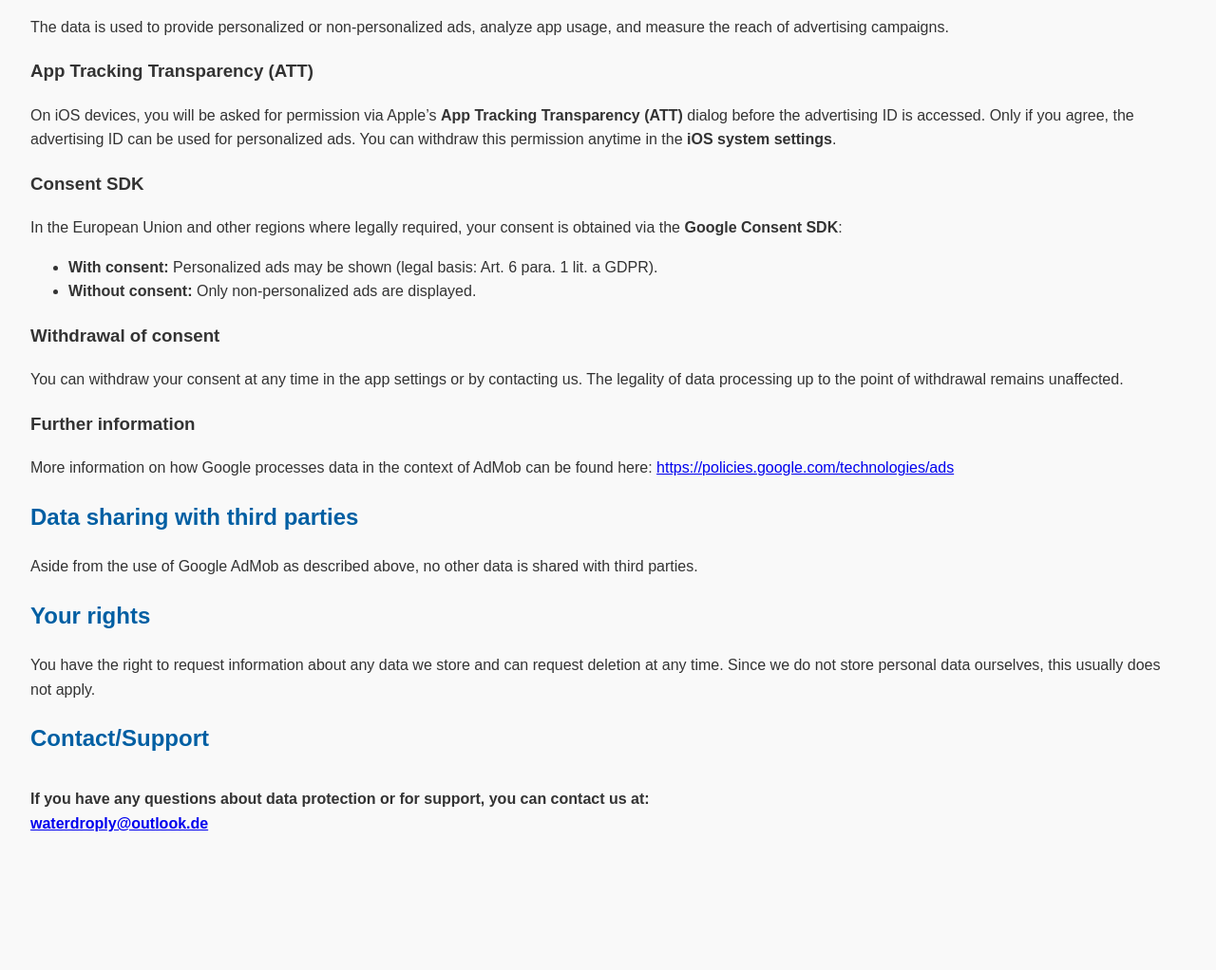
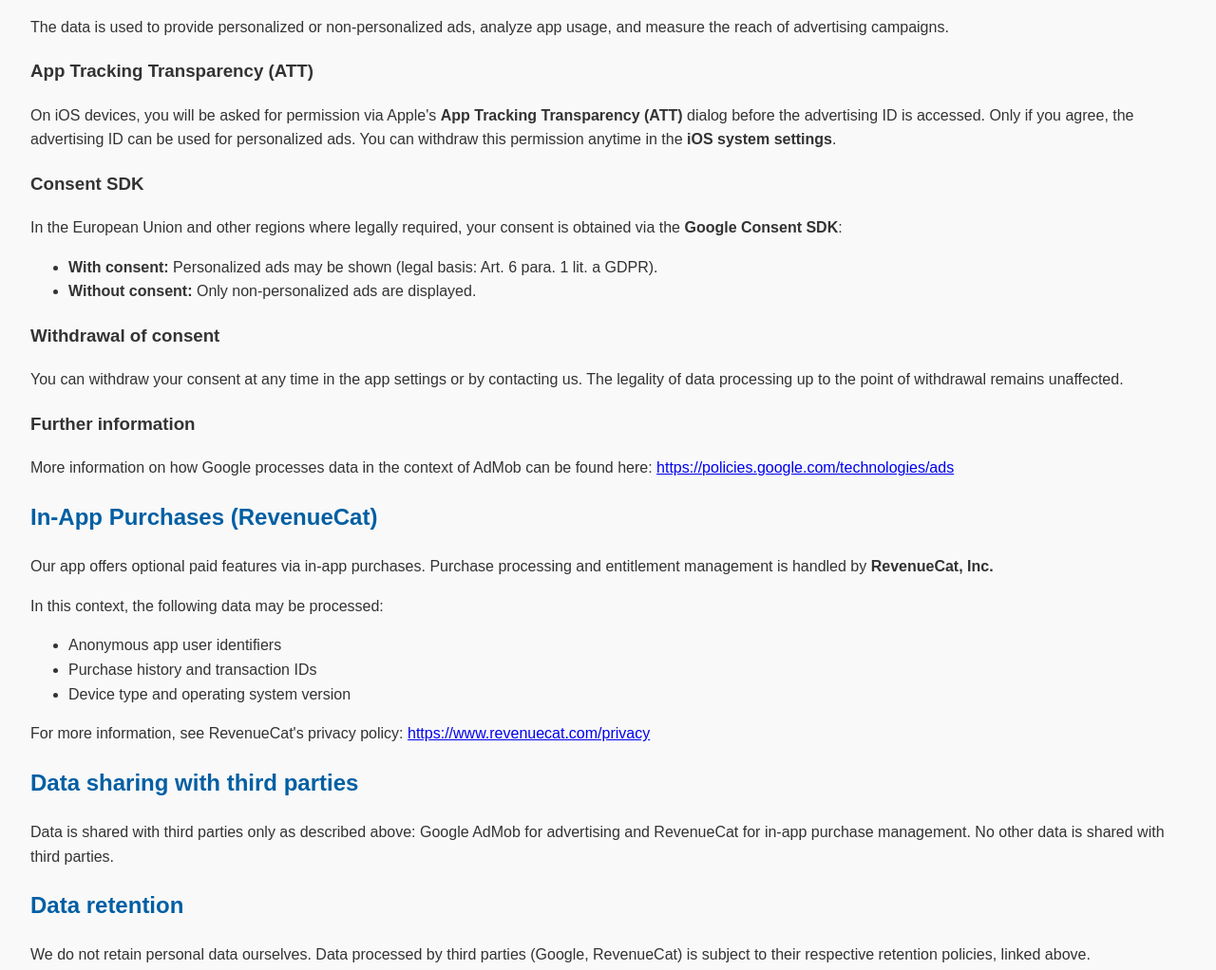
Before and after one commit to HannesHuwe/app-ads-hosting, a plain HTML site: page PrivacyPolicy.html in a window 1280 px wide. Shown: the part 591-1613 px from the top of the page at 95% size. Before the commit the page ends 1504 px from the top, so only its background shows below. Drawn offline with Linux system fonts and the light colour scheme.

Commit message:
Revise Privacy Policy with new data handling details
Updated privacy policy to include details on in-app purchases and data retention.

```diff
--- a/PrivacyPolicy.html
+++ b/PrivacyPolicy.html
@@ -33,7 +33,7 @@
   <p>We take the protection of your personal data very seriously. This privacy policy informs you about what data our app collects, how we use it, and what rights you have.</p>
 
   <h2>What data is collected?</h2>
-  <p>Our app measures water consumption by tapping on the screen. No personal data such as name, address, or location is automatically collected.</p>
+  <p>Our app helps you measure drip rates by counting drops via screen taps. No personal data such as name, address, or location is automatically collected.</p>
   <p>We do not store any user data or personal information locally or on our servers.</p>
 
   <h2>Advertising and Tracking (Google AdMob)</h2>
@@ -51,7 +51,7 @@
   <p>The data is used to provide personalized or non-personalized ads, analyze app usage, and measure the reach of advertising campaigns.</p>
 
   <h3>App Tracking Transparency (ATT)</h3>
-  <p>On iOS devices, you will be asked for permission via Apple’s <strong>App Tracking Transparency (ATT)</strong> dialog before the advertising ID is accessed. Only if you agree, the advertising ID can be used for personalized ads. You can withdraw this permission anytime in the <strong>iOS system settings</strong>.</p>
+  <p>On iOS devices, you will be asked for permission via Apple's <strong>App Tracking Transparency (ATT)</strong> dialog before the advertising ID is accessed. Only if you agree, the advertising ID can be used for personalized ads. You can withdraw this permission anytime in the <strong>iOS system settings</strong>.</p>
 
   <h3>Consent SDK</h3>
   <p>In the European Union and other regions where legally required, your consent is obtained via the <strong>Google Consent SDK</strong>:</p>
@@ -70,8 +70,25 @@
     </a>
   </p>
 
+  <h2>In-App Purchases (RevenueCat)</h2>
+  <p>Our app offers optional paid features via in-app purchases. Purchase processing and entitlement management is handled by <strong>RevenueCat, Inc.</strong></p>
+  <p>In this context, the following data may be processed:</p>
+  <ul>
+    <li>Anonymous app user identifiers</li>
+    <li>Purchase history and transaction IDs</li>
+    <li>Device type and operating system version</li>
+  </ul>
+  <p>For more information, see RevenueCat's privacy policy:
+    <a href="https://www.revenuecat.com/privacy" target="_blank" rel="noopener noreferrer">
+      https://www.revenuecat.com/privacy
+    </a>
+  </p>
+
   <h2>Data sharing with third parties</h2>
-  <p>Aside from the use of Google AdMob as described above, no other data is shared with third parties.</p>
+  <p>Data is shared with third parties only as described above: Google AdMob for advertising and RevenueCat for in-app purchase management. No other data is shared with third parties.</p>
+
+  <h2>Data retention</h2>
+  <p>We do not retain personal data ourselves. Data processed by third parties (Google, RevenueCat) is subject to their respective retention policies, linked above.</p>
 
   <h2>Your rights</h2>
   <p>You have the right to request information about any data we store and can request deletion at any time. Since we do not store personal data ourselves, this usually does not apply.</p>
```
